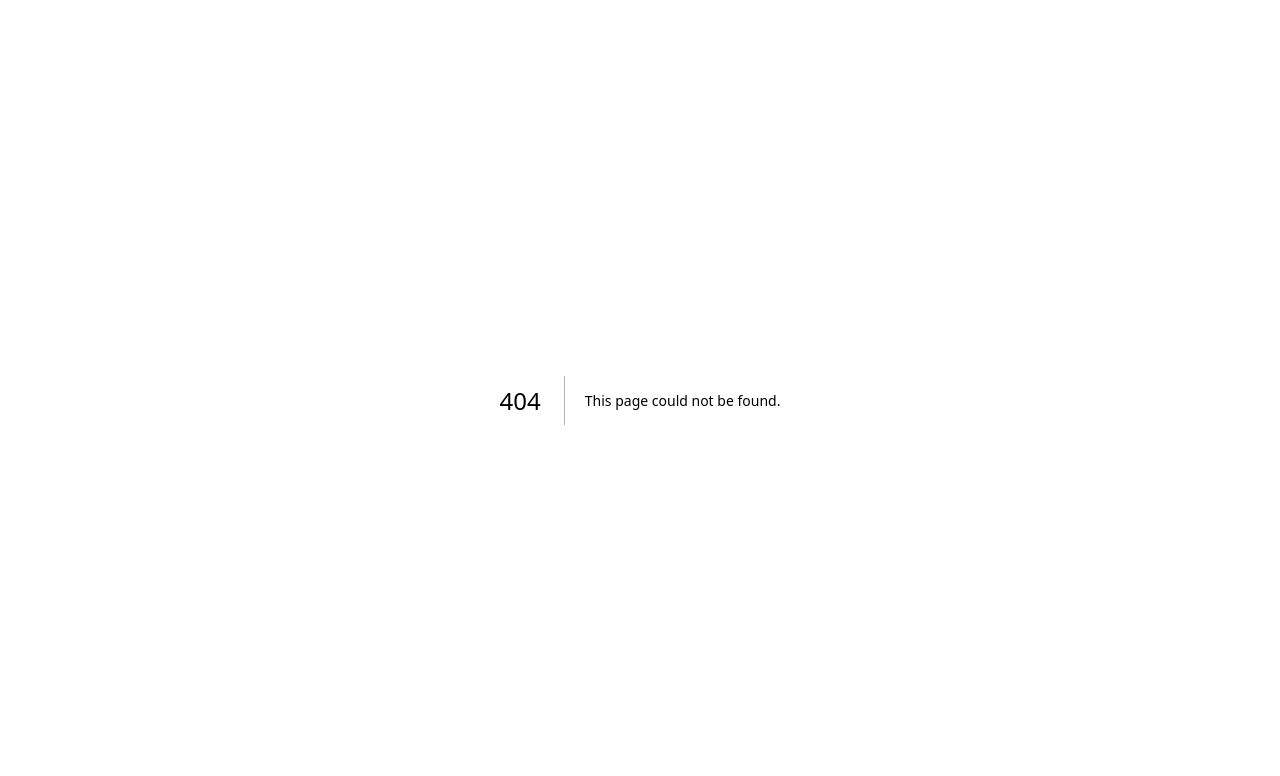
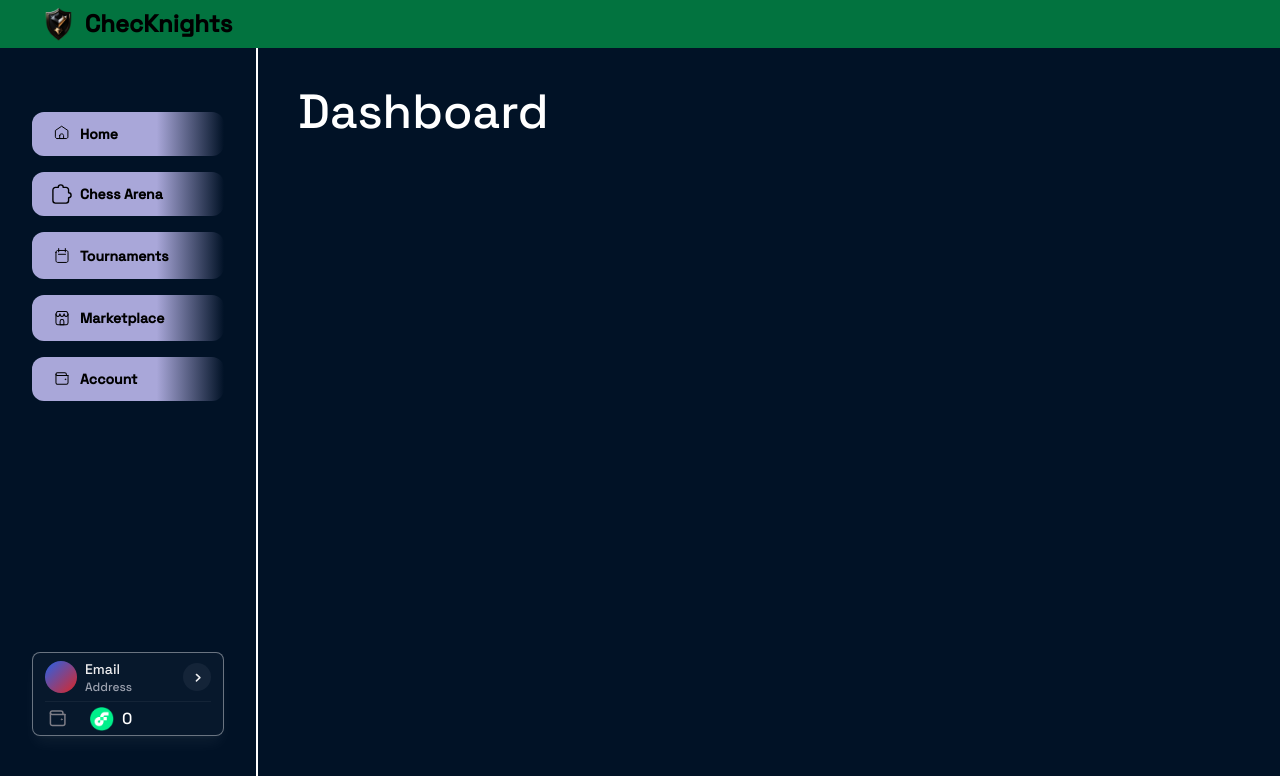
Before and after one commit to cryptocore1001/crypto-checkmate, a Next.js app: page /dashboard/home in a window 1280 px wide. Before the commit this address had no page. Shown: the top 776 px of the page. Built offline with nearby package versions, Linux system fonts and the light colour scheme.

Commit message:
Refactor Sidebar into Layout

```diff
--- /dev/null
+++ b/src/app/dashboard/Sidebar.js
@@ -0,0 +1,64 @@
+'use client';
+import Link from 'next/link';
+import styles from './dashboard.module.css';
+import { useSelectedLayoutSegment } from 'next/navigation';
+import { menuList } from '@/utils/data';
+
+export default function Sidebar({ children }) {
+  const layoutSegment = useSelectedLayoutSegment();
+  const segment = `/dashboard/${layoutSegment}`;
+
+  return (
+    <div className="flex h-full w-full text-white">
+      {/* Side Nav bar */}
+      <div className="hidden flex-col md:flex md:min-w-[15%] justify-between py-16 px-8 border-solid border-0 border-r-2 border-white">
+        {/* Menu List */}
+        <div className="flex flex-col space-y-4">
+          {menuList.map((item, index) => (
+            <Link
+              className={`flex items-center py-3 px-5 gap-2 rounded-xl text-black no-underline ${
+                segment === item.link ? styles.menuGradientSelected : styles.menuGradient
+              }`}
+              key={index}
+              href={item.link}
+            >
+              <img src={`/icons/${item.icon}`} alt={item.title} className="w-5" />
+              <span className="font-manrope font-[600] text-sm">{item.title}</span>
+            </Link>
+          ))}
+        </div>
+
+        {/* Wallet */}
+        <div className="flex flex-col px-3 rounded-lg bg-lavender-300 border border-gray-500 border-solid shadow-lg shadow-gray-600">
+          {/* Upper part */}
+          <div className="flex py-1.5 justify-between items-center border-0 border-b border-gray-600 border-solid">
+            {/* profile logo and address */}
+            <div className="flex items-center space-x-2">
+              <div className={`w-8 h-8 rounded-full bg-gradient-to-br from-blue-600 to-red-600`}></div>
+              <div className="flex flex-col space-y- font-space-grotesk">
+                <div className="text-sm text-whitesmoke ">Email</div>
+                <div className="text-xs text-ghostwhite">Address</div>
+              </div>
+            </div>
+            {/* chevron right */}
+            <div className="flex items-center justify-center rounded-full bg-lavender-100 w-7 h-7 hover:bg-slate-700">
+              <img
+                src="/icons/chevron-right.svg"
+                alt="right"
+                className="transform hover:scale-110 transition duration-300"
+              />
+            </div>
+          </div>
+          {/* Lower part */}
+          <div className="flex items-center py-1">
+            <img src="/icons/wallet-gray.svg" alt="wallet-icon" className="text-gray mr-5" />
+            <img src="/imgs/flow.png" alt="flow-icon" className="w-6 h-6 mr-2" />
+            <div>0</div>
+          </div>
+        </div>
+      </div>
+
+      {children}
+    </div>
+  );
+}
--- /dev/null
+++ b/src/app/dashboard/account/page.js
@@ -0,0 +1,3 @@
+export default function Account() {
+  return <div className="flex w-full px-10 py-10 text-5xl font-manrope">Account</div>;
+}
--- /dev/null
+++ b/src/app/dashboard/arena/page.js
@@ -0,0 +1,3 @@
+export default function Arena() {
+  return <div className="flex w-full px-10 py-10 text-5xl font-manrope">Arena</div>;
+}
--- a/src/app/dashboard/dashboard.module.css
+++ b/src/app/dashboard/dashboard.module.css
@@ -1,9 +1,9 @@
-/* bg-gradient-to-r from-lightsteelblue via-transparent to-transparent */
 
 .menuGradient {
     background:linear-gradient(90deg, #A9A7D9 65%, rgba(255, 255, 255, 0.00) 100%);
 }
 
-.menuGradient:hover {
+.menuGradient:hover,
+.menuGradientSelected {
     background: linear-gradient(90deg, #C5D93A 65%, rgba(255, 255, 255, 0.00) 100%);
 }
--- /dev/null
+++ b/src/app/dashboard/home/page.js
@@ -0,0 +1,3 @@
+export default function Dashboard() {
+  return <div className="flex w-full px-10 py-10 text-5xl font-manrope">Dashboard</div>;
+}
--- a/src/app/dashboard/layout.js
+++ b/src/app/dashboard/layout.js
@@ -1,10 +1,16 @@
+import Sidebar from './Sidebar';
+
 export default function DashboardLayout({ children }) {
   return (
     <div>
-      {/* Include shared UI here e.g. a header or sidebar */}
-      {/* <nav>This is a dashboard DashboardLayout</nav> */}
-
-      {children}
+      <div className="flex flex-col w-full h-screen bg-[#011226]">
+        {/* Header -> Logo and brand name*/}
+        <div className="flex items-center gap-2 bg-seagreen px-10 py-1">
+          <img src="/imgs/logo.png" className="h-10"></img>
+          <div className="text-black text-2xl font-manrope font-bold">ChecKnights</div>
+        </div>
+        <Sidebar>{children}</Sidebar>
+      </div>
     </div>
   );
 }
--- /dev/null
+++ b/src/app/dashboard/marketplace/page.js
@@ -0,0 +1,3 @@
+export default function Marketplace() {
+  return <div className="flex w-full px-10 py-10 text-5xl font-manrope">Marketplace</div>;
+}
--- a/src/app/dashboard/page.js
+++ /dev/null
@@ -1,74 +0,0 @@
-import styles from './dashboard.module.css';
-
-export default function Dashboard() {
-  const menuList = [
-    { title: 'Home', link: 'home.svg' },
-    { title: 'Chess Arena', link: 'Vector.svg' },
-    { title: 'Tournaments', link: 'calendar.svg' },
-    { title: 'Marketplace', link: 'building-store.svg' },
-    { title: 'Account', link: 'wallet.svg' },
-  ];
-
-  return (
-    <div className="flex flex-col w-full h-screen bg-[#011226]">
-      {/* Header */}
-      <div className="flex items-center gap-2 bg-seagreen px-10 py-1">
-        {/* logo */}
-        <img src="/imgs/logo.png" className="h-10"></img>
-        {/* Brankd Name */}
-        <div className="text-black text-2xl font-manrope font-bold">ChecKnights</div>
-      </div>
-
-      {/* body */}
-      <div className="flex h-full w-full text-white">
-        {/* Side Nav bar */}
-        <div className="hidden flex-col md:flex md:min-w-[15%] justify-between py-16 px-8 border-solid border-0 border-r-2 border-white">
-          {/* Menu List */}
-          <div className="flex flex-col space-y-4">
-            {menuList.map((item, index) => (
-              <div
-                className={`flex items-center py-3 px-5 gap-2 rounded-xl text-black ${styles.menuGradient}`}
-                key={index}
-              >
-                <img src={`/icons/${item.link}`} alt={item.title} className="w-5" />
-                <span className="font-manrope font-[600] text-sm">{item.title}</span>
-              </div>
-            ))}
-          </div>
-
-          {/* Wallet */}
-          <div className="flex flex-col px-3 rounded-lg bg-lavender-300 border border-gray-500 border-solid shadow-lg shadow-gray-600">
-            {/* Upper part */}
-            <div className="flex py-1.5 justify-between items-center border-0 border-b border-gray-600 border-solid">
-              {/* profile logo and address */}
-              <div className="flex items-center space-x-2">
-                <div className={`w-8 h-8 rounded-full bg-gradient-to-br from-blue-600 to-red-600`}></div>
-                <div className="flex flex-col space-y- font-space-grotesk">
-                  <div className="text-sm text-whitesmoke ">Email</div>
-                  <div className="text-xs text-ghostwhite">Address</div>
-                </div>
-              </div>
-              {/* chevron right */}
-              <div className="flex items-center justify-center rounded-full bg-lavender-100 w-7 h-7 hover:bg-slate-700">
-                <img
-                  src="/icons/chevron-right.svg"
-                  alt="right"
-                  className="transform hover:scale-110 transition duration-300"
-                />
-              </div>
-            </div>
-            {/* Lower part */}
-            <div className="flex items-center py-1">
-              <img src="/icons/wallet-gray.svg" alt="wallet-icon" className="text-gray mr-5" />
-              <img src="/imgs/flow.png" alt="flow-icon" className="w-6 h-6 mr-2" />
-              <div>0</div>
-            </div>
-          </div>
-        </div>
-
-        {/* Dashboard */}
-        <div className="flex w-full px-10 py-10 text-5xl font-manrope">Dashboard</div>
-      </div>
-    </div>
-  );
-}
--- /dev/null
+++ b/src/app/dashboard/tournaments/page.js
@@ -0,0 +1,3 @@
+export default function Tournaments() {
+  return <div className="flex w-full px-10 py-10 text-5xl font-manrope">Tournaments</div>;
+}
--- a/src/app/page.js
+++ b/src/app/page.js
@@ -7,7 +7,7 @@ export default function HomePage() {
 
   function handleLogin() {
     console.log("Login in")
-    router.push('/dashboard');
+    router.push('/dashboard/home');
   }
 
   return (
--- /dev/null
+++ b/src/utils/data.js
@@ -0,0 +1,7 @@
+export const menuList = [
+  { title: 'Home', link: '/dashboard/home', icon: 'home.svg' },
+  { title: 'Chess Arena', link: '/dashboard/arena', icon: 'Vector.svg' },
+  { title: 'Tournaments', link: '/dashboard/tournaments', icon: 'calendar.svg' },
+  { title: 'Marketplace', link: '/dashboard/marketplace', icon: 'building-store.svg' },
+  { title: 'Account', link: '/dashboard/account', icon: 'wallet.svg' },
+];
```
